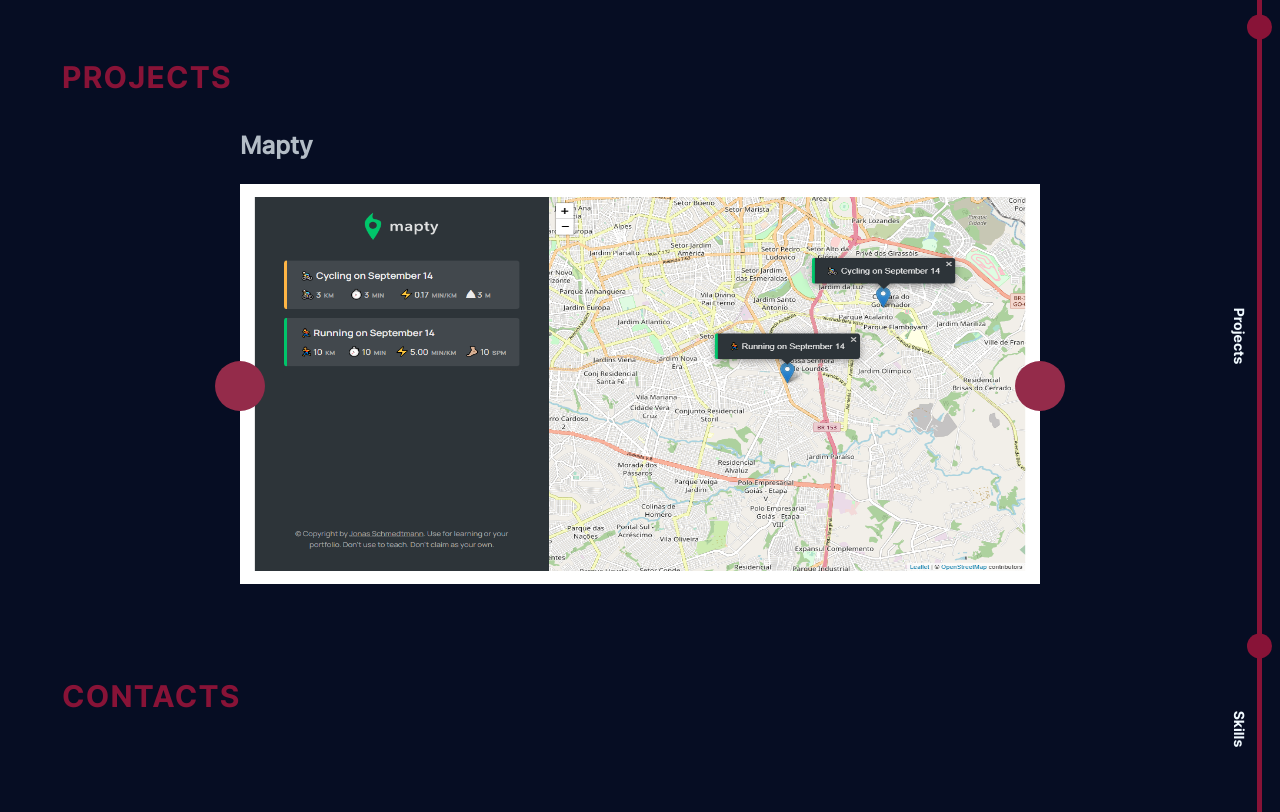
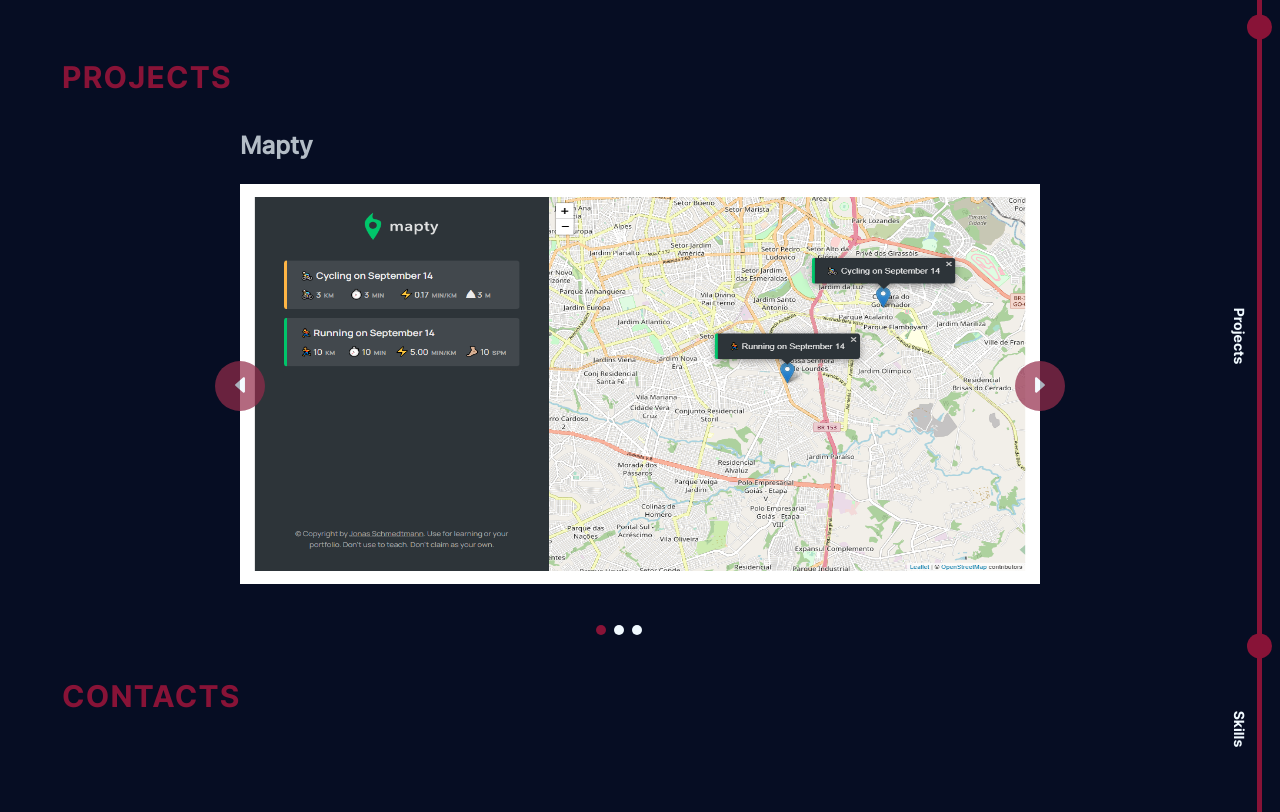
Before and after one commit to KenedyLima/Portfolio, a React (Create React App) app: page / in a window 1280 px wide. Shown: the part 2120-2932 px from the top of the page. Built offline with nearby package versions, Linux system fonts and the light colour scheme.

Commit message:
project slide function

```diff
--- a/package.json
+++ b/package.json
@@ -9,8 +9,8 @@
     "@testing-library/user-event": "^13.5.0",
     "react": "^18.2.0",
     "react-dom": "^18.2.0",
-    "react-ionicons": "^1.5.7",
-    "react-scripts": "^2.1.3",
+    "react-ionicons": "^1.4.6",
+    "react-scripts": "^5.0.1",
     "web-vitals": "^2.1.4"
   },
   "scripts": {
--- a/src/App.js
+++ b/src/App.js
@@ -121,13 +121,14 @@ function App() {
   //   loadBytesOfCodeOfRepositories();
   // }, []);
   useEffect(() => {
-    languageSwitcher();
-    heroSubTitleAnimation();
+    listenToLanguageSwitcher();
+    startHeroSubTitleAnimation();
+    listenToProjectSlideButtons();
   }, []);
   return <AppContent programmingLanguages={langBytesOfCode} />;
 }
 
-function heroSubTitleAnimation() {
+function startHeroSubTitleAnimation() {
   const spans = document.querySelectorAll(".subtitle-span");
 
   setInterval(() => {
@@ -137,7 +138,7 @@ function heroSubTitleAnimation() {
   }, 2000);
 }
 
-function languageSwitcher() {
+function listenToLanguageSwitcher() {
   const languagesContainer = document.querySelector(".languages-container");
   const languages = document.querySelectorAll(".language");
   languagesContainer.addEventListener("click", (e) => {
@@ -184,4 +185,29 @@ function languageSwitcher() {
   }
 }
 
+function listenToProjectSlideButtons() {
+  const buttons = document.querySelectorAll(".slide-button");
+  const projects = document.querySelectorAll(".project");
+  let nextProjectId = 0;
+  buttons.forEach((button) => {
+    button.addEventListener("click", (e) => {
+      const currentProjectId = Number(
+        document.querySelector(".current-project").getAttribute("project-id")
+      );
+
+      const buttonEle = e.target.closest(".slide-button");
+      if (buttonEle.classList.contains("next-button"))
+        nextProjectId = currentProjectId + 1;
+      else {
+        nextProjectId = currentProjectId - 1;
+      }
+      projects.forEach((project) => {
+        project.classList.remove(".current-project");
+        if (project.getAttribute("project-id") === nextProjectId)
+          project.classList.add(".current-project");
+      });
+      console.log(nextProjectId);
+    });
+  });
+}
 export default App;
--- a/src/components/Projects.jsx
+++ b/src/components/Projects.jsx
@@ -1,5 +1,6 @@
 import React from "react";
 import mapty from "../images/MaptyProject.png";
+import omnifood from "../images/OmnifoodProject.png";
 export default function Projects() {
   return (
     <section className="projects-section" id="projects">
@@ -7,14 +8,39 @@ export default function Projects() {
       <span className="doc-section-text">Projects</span>
       <h2>Projects</h2>
       <div className="projects-container">
-        <button className="previous-button button"></button>
-        <div className="project">
+        <button className="previous-button slide-button">
+          <ion-icon
+            className="slide-button-icon"
+            name="caret-back-outline"
+          ></ion-icon>
+        </button>
+        <div className="project current-project" project-id="1">
           <h3>Mapty</h3>
+          <p className="project-description"></p>
+
           <div className="project-apresentation" id="project-1">
             <img src={mapty} alt="" />
           </div>
         </div>
-        <button className="next-button button"></button>
+        <div className="project" project-id="1">
+          <h3>Omnifood</h3>
+          <div className="project-apresentation" id="project-1">
+            <img src={omnifood} alt="" />
+          </div>
+          <p className="project-description"></p>
+        </div>
+
+        <button className="next-button slide-button">
+          <ion-icon
+            name="caret-forward-outline"
+            className="slide-button-icon"
+          ></ion-icon>
+        </button>
+        <ul className="dots-container">
+          <li className="dot active-dot"></li>
+          <li className="dot"></li>
+          <li className="dot"></li>
+        </ul>
       </div>
     </section>
   );
--- a/src/css/App.css
+++ b/src/css/App.css
@@ -297,22 +297,57 @@ header {
   transform: translate(-50%, 50%);
 }
 
-.button {
+.slide-button {
   position: absolute;
+  top: 50%;
   height: 5rem;
   width: 5rem;
   border-radius: 25px;
   background-color: #942b4a;
+  opacity: 70%;
   border: none;
-  top: 50%;
   cursor: pointer;
-  transition: 0.2s ease-in-out;
+  transition: 0.3s ease-in-out;
 }
 
-.button:hover {
-  background-color: rgba(148, 43, 74, 0.781);
+.slide-button:hover {
+  opacity: 100%;
 }
 .next-button {
   right: calc(50% - 40rem);
   transform: translate(50%, 50%);
 }
+
+[name="caret-back-outline"],
+[name="caret-forward-outline"] {
+  color: #f0f9ff;
+  font-size: 2.4rem;
+}
+
+.project {
+  display: none;
+  transition: all 0.2s ease-in-out;
+  transform: translateX(-100%);
+}
+
+.current-project {
+  display: block;
+  transform: translateX(0);
+}
+
+.dots-container {
+  position: absolute;
+  bottom: 0;
+  display: flex;
+  gap: 1.8rem;
+}
+
+.dot {
+  color: #f0f9ff;
+  font-size: 3rem;
+  border-radius: 25px;
+}
+
+.active-dot {
+  color: #881337;
+}
```
Also changed, not shown: src/images/OmnifoodProject.png (added), 1 other file (tests, documents, lock files or other folders).
